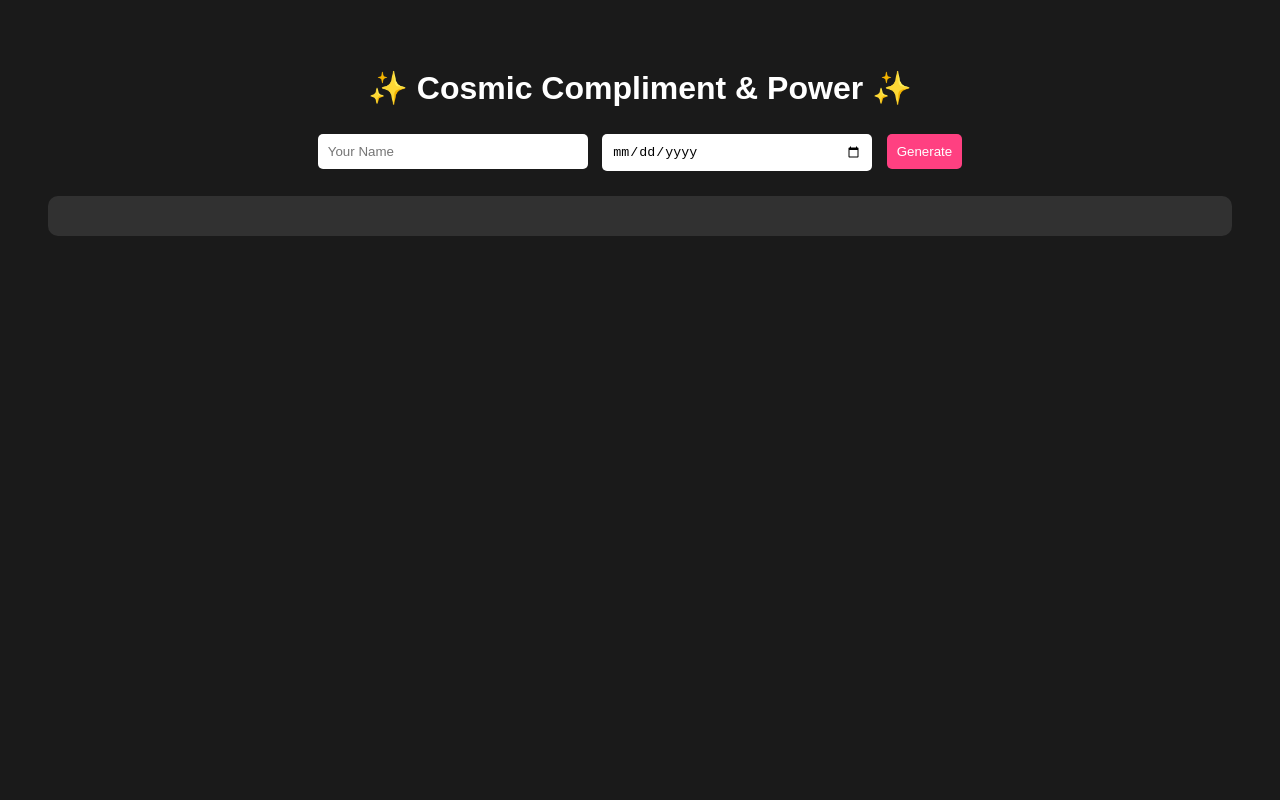
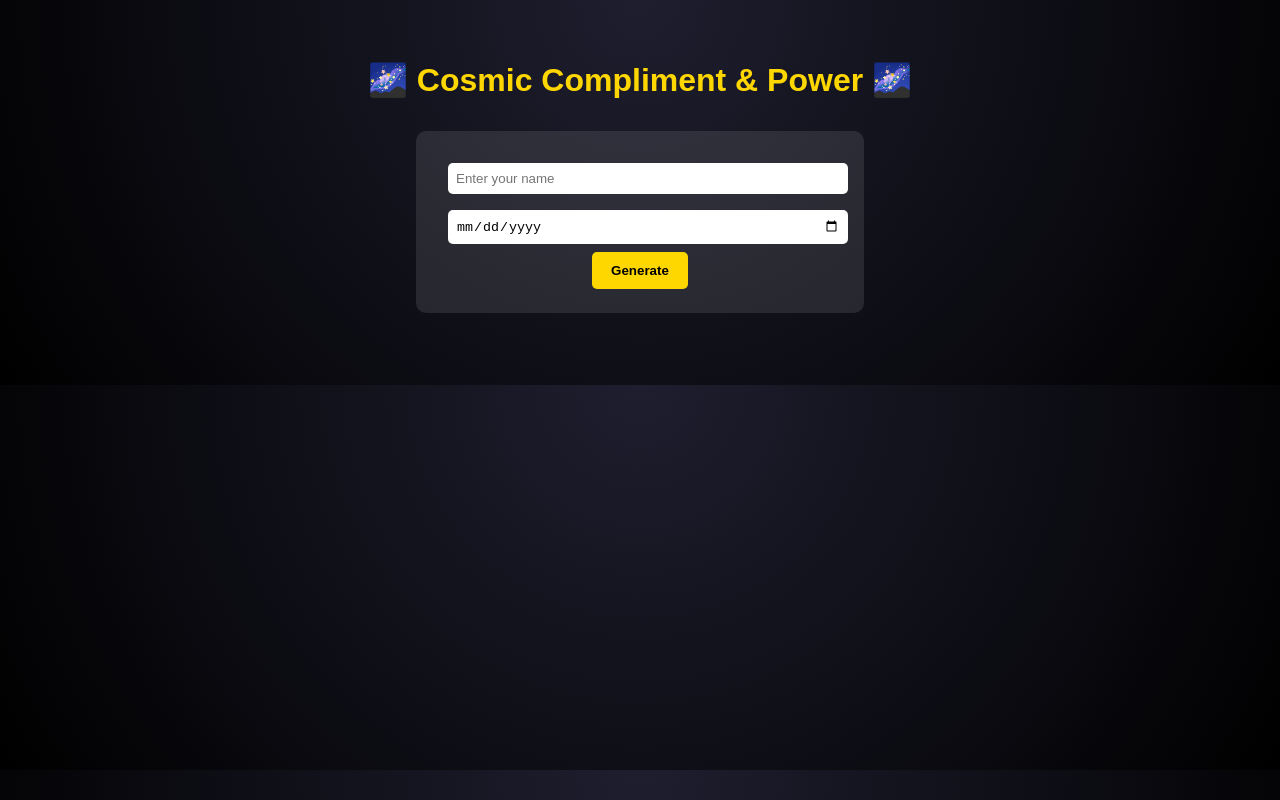
Before and after one commit to udayrajpal/cosmic-mcp, a plain HTML site: page index.html in a window 1280 px wide. Drawn offline with Linux system fonts and the light colour scheme.

Commit message:
Update index.html
Add main HTML file for demo

```diff
--- a/index.html
+++ b/index.html
@@ -8,63 +8,81 @@
     body {
       font-family: Arial, sans-serif;
       text-align: center;
-      background-color: #1a1a1a;
-      color: #fff;
-      padding: 40px;
+      background: radial-gradient(circle at top, #1e1e2f, #000);
+      color: white;
+      padding: 2rem;
     }
-    input, button {
-      padding: 10px;
-      margin: 5px;
+    h1 {
+      color: #ffd700;
+    }
+    form {
+      margin: 2rem auto;
+      max-width: 400px;
+      background: rgba(255,255,255,0.1);
+      padding: 1.5rem;
+      border-radius: 10px;
+    }
+    input {
+      padding: 0.5rem;
+      margin: 0.5rem;
+      width: calc(100% - 1rem);
       border: none;
       border-radius: 5px;
     }
-    input {
-      width: 250px;
-    }
     button {
-      background: #ff4081;
-      color: white;
+      padding: 0.7rem 1.2rem;
+      background-color: #ffd700;
+      color: black;
+      border: none;
+      border-radius: 5px;
       cursor: pointer;
+      font-weight: bold;
     }
     #result {
-      margin-top: 20px;
-      font-size: 1.2em;
-      background: rgba(255, 255, 255, 0.1);
-      padding: 20px;
-      border-radius: 10px;
+      margin-top: 2rem;
+      font-size: 1.2rem;
+      color: #00ffcc;
     }
   </style>
 </head>
 <body>
-  <h1>✨ Cosmic Compliment & Power ✨</h1>
-  <form id="complimentForm">
-    <input type="text" id="name" placeholder="Your Name" required />
+  <h1>🌌 Cosmic Compliment & Power 🌌</h1>
+
+  <form id="cosmicForm">
+    <input type="text" id="name" placeholder="Enter your name" required />
     <input type="date" id="dob" required />
     <button type="submit">Generate</button>
   </form>
+
   <div id="result"></div>
 
   <script>
-    document.getElementById("complimentForm").addEventListener("submit", async (e) => {
+    document.getElementById("cosmicForm").addEventListener("submit", async (e) => {
       e.preventDefault();
-      const name = document.getElementById("name").value;
+
+      const name = document.getElementById("name").value.trim();
       const dob = document.getElementById("dob").value;
 
-      const prompt = `Name: ${name}, DOB: ${dob}. Give a mystical compliment and superpower.`;
-
-      document.getElementById("result").innerText = "✨ Generating...";
+      document.getElementById("result").textContent = "✨ Generating your cosmic gift...";
 
       try {
-        const response = await fetch("/api/ask", {
+        const res = await fetch("/api/generate", {
           method: "POST",
-          headers: { "Content-Type": "application/json" },
-          body: JSON.stringify({ prompt })
+          headers: {
+            "Content-Type": "application/json"
+          },
+          body: JSON.stringify({ name, dob })
         });
 
-        const data = await response.json();
-        document.getElementById("result").innerText = data.reply;
+        const data = await res.json();
+        if (data.result) {
+          document.getElementById("result").textContent = data.result;
+        } else {
+          document.getElementById("result").textContent = "⚠️ Something went wrong.";
+        }
       } catch (err) {
-        document.getElementById("result").innerText = "⚠️ Error fetching response.";
+        console.error(err);
+        document.getElementById("result").textContent = "❌ Failed to connect to server.";
       }
     });
   </script>
```
